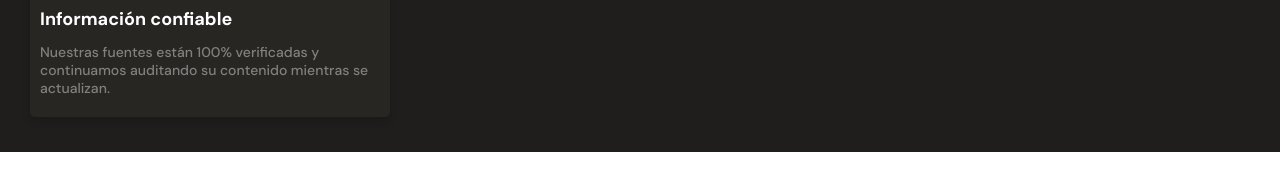
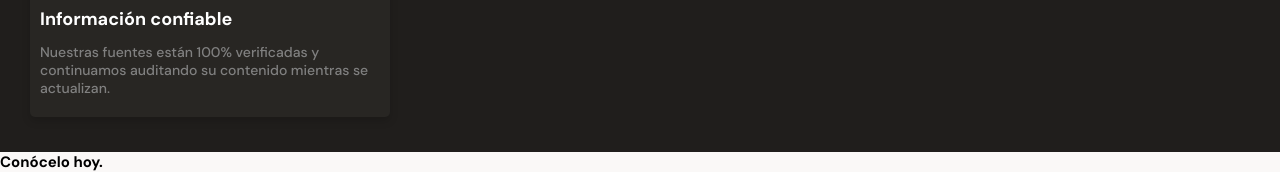
Before and after one commit to jaimediaz96/CourseMobileFirst, a plain HTML site: page index.html in a window 1280 px wide. Shown: the part 2018-2190 px from the top of the page. Drawn offline with Linux system fonts and the light colour scheme.

Commit message:
Se agrego la seccion bitcoin img container

```diff
--- a/index.html
+++ b/index.html
@@ -111,7 +111,9 @@
           </article>
         </section>
       </section>
-      <section></section>
+      <section class="bitcoin-img-container">
+        <h2>Conócelo hoy.</h2>
+      </section>
       <section></section>
     </main>
     <footer></footer>
```
